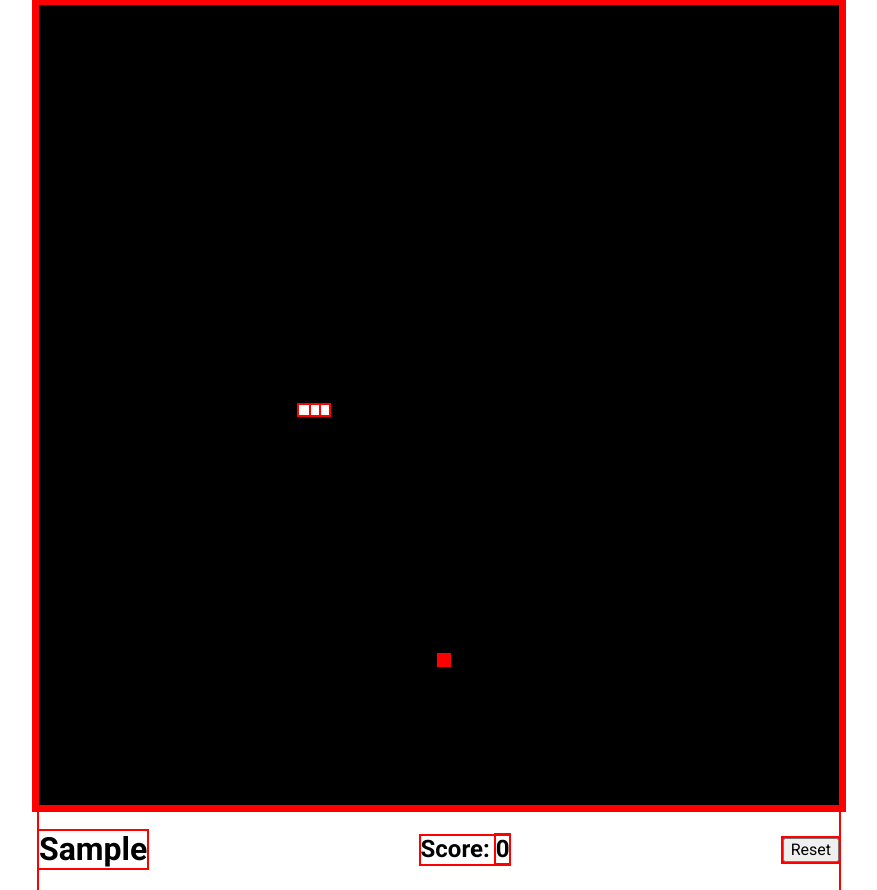
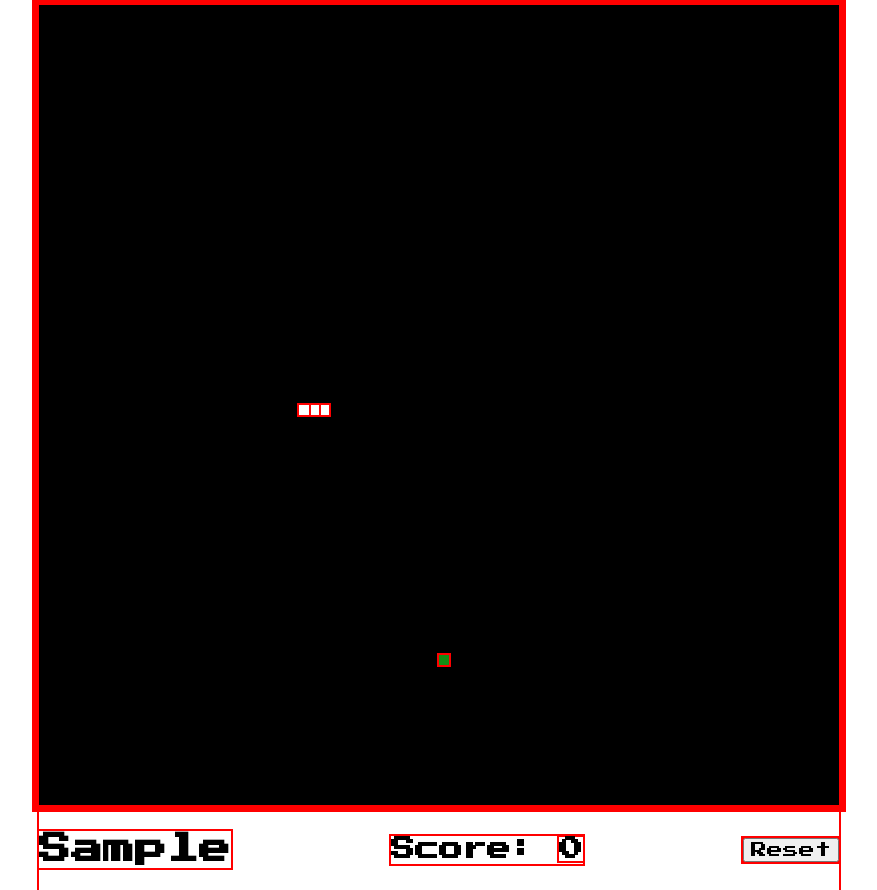
Before and after one commit to DavidMorgade/snakehtml, a website built with Vite: page index.html in a window 1280 px wide. Both pictures are taken after typing "Sample" into the empty fields and a click on the input "Start Game". Shown: the whole page, without its empty margins (201-1078 px from the left). Built offline with nearby package versions, Linux system fonts and the light colour scheme.

Commit message:
updated font to 2p start

```diff
--- a/index.html
+++ b/index.html
@@ -9,9 +9,10 @@
     <link rel="preconnect" href="https://fonts.googleapis.com" />
     <link rel="preconnect" href="https://fonts.gstatic.com" crossorigin />
     <link
-      href="https://fonts.googleapis.com/css2?family=Roboto:wght@300;400;500;700&display=swap"
+      href="https://fonts.googleapis.com/css2?family=Press+Start+2P&display=swap"
       rel="stylesheet"
     />
+
     <title>Snake</title>
   </head>
   <body>
--- a/src/styles/home.css
+++ b/src/styles/home.css
@@ -3,7 +3,7 @@
   --modal-color: rgba(81, 61, 125, 0.5);
   --text-color: white;
   --black-color: black;
-  --font-family: "Roboto", sans-serif;
+  --font-family: "Press Start 2p", system-ui, sans-serif;
 }
 
 * {
--- a/src/styles/index.css
+++ b/src/styles/index.css
@@ -43,6 +43,6 @@
 .point {
   width: 10px;
   height: 10px;
-  background-color: red; /* Color del punto */
+  background-color: rgb(20, 141, 20); /* Color del punto */
   position: absolute;
 }
```
